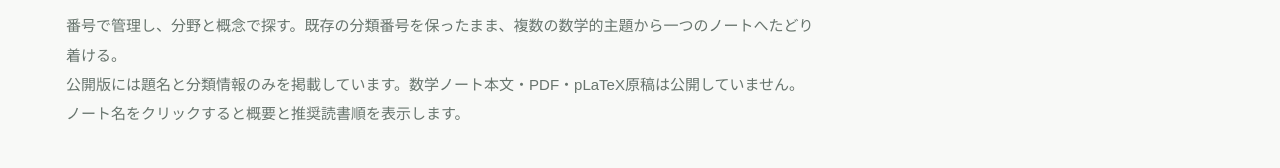
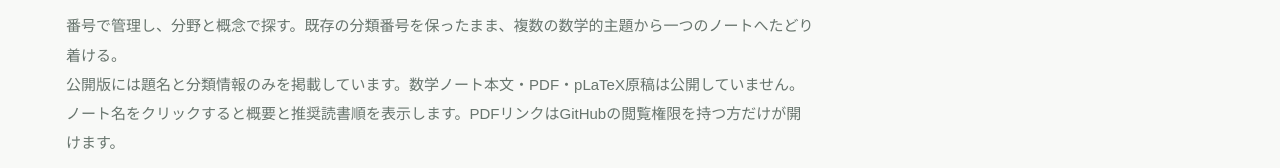
Before and after one commit to HaWkoods/giconrad-site, a plain HTML site: page index.html in a window 1280 px wide. Shown: the part 336-504 px from the top of the page. Drawn offline with Linux system fonts and the light colour scheme.

```diff
--- a/index.html
+++ b/index.html
@@ -7,7 +7,7 @@
 <header><a class="brand" href="./"><span>∈</span> 擬コンラット</a><small>MATHEMATICAL NOTES · CROSS INDEX</small></header>
 <main><section class="hero"><div class="eyebrow">NOTE CATALOGUE</div>
 <h1>数学ノート<br><em>横断索引</em></h1>
-<p>番号で管理し、分野と概念で探す。既存の分類番号を保ったまま、複数の数学的主題から一つのノートへたどり着ける。</p><p>公開版には題名と分類情報のみを掲載しています。数学ノート本文・PDF・pLaTeX原稿は公開していません。 ノート名をクリックすると概要と推奨読書順を表示します。</p>
+<p>番号で管理し、分野と概念で探す。既存の分類番号を保ったまま、複数の数学的主題から一つのノートへたどり着ける。</p><p>公開版には題名と分類情報のみを掲載しています。数学ノート本文・PDF・pLaTeX原稿は公開していません。 ノート名をクリックすると概要と推奨読書順を表示します。PDFリンクはGitHubの閲覧権限を持つ方だけが開けます。</p>
 </section>
 <nav class="tabs" aria-label="索引の表示方法">
 <button type="button" data-view="number" aria-pressed="true" class="active">番号順</button>
```
